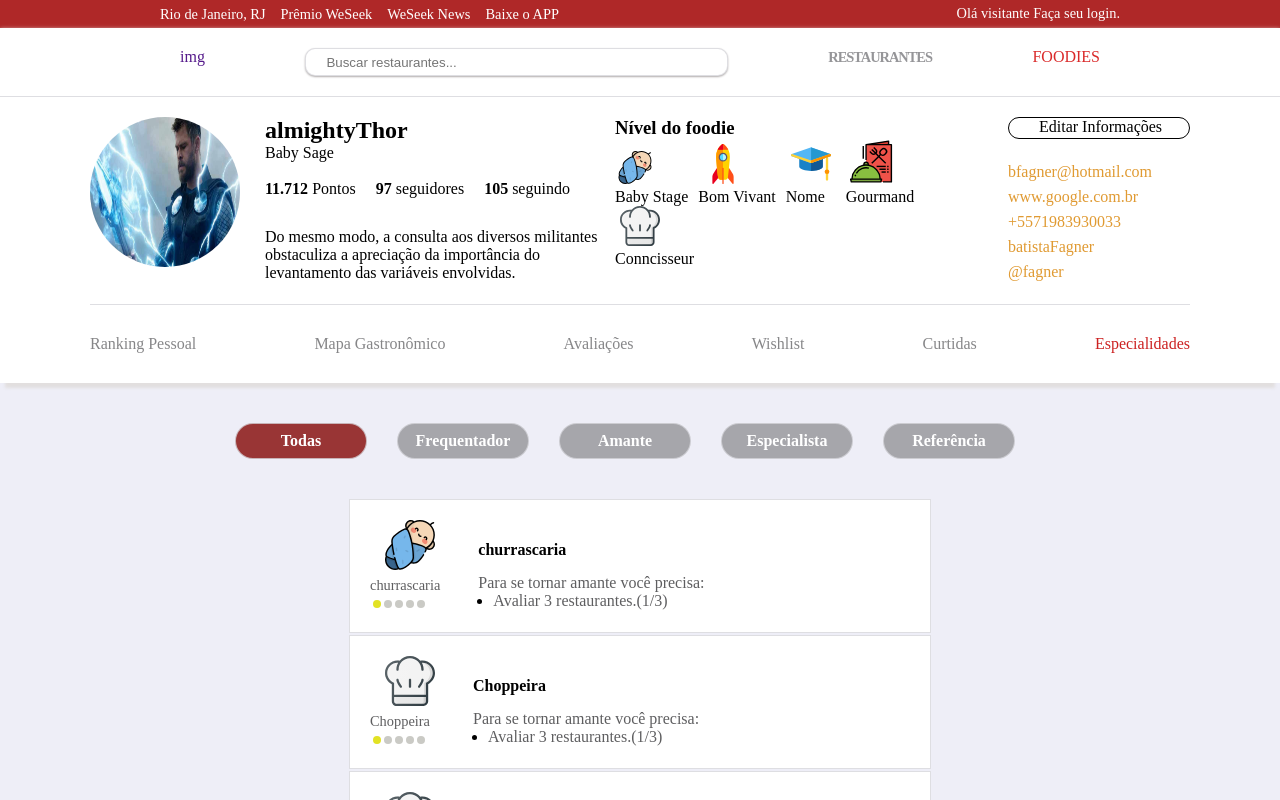
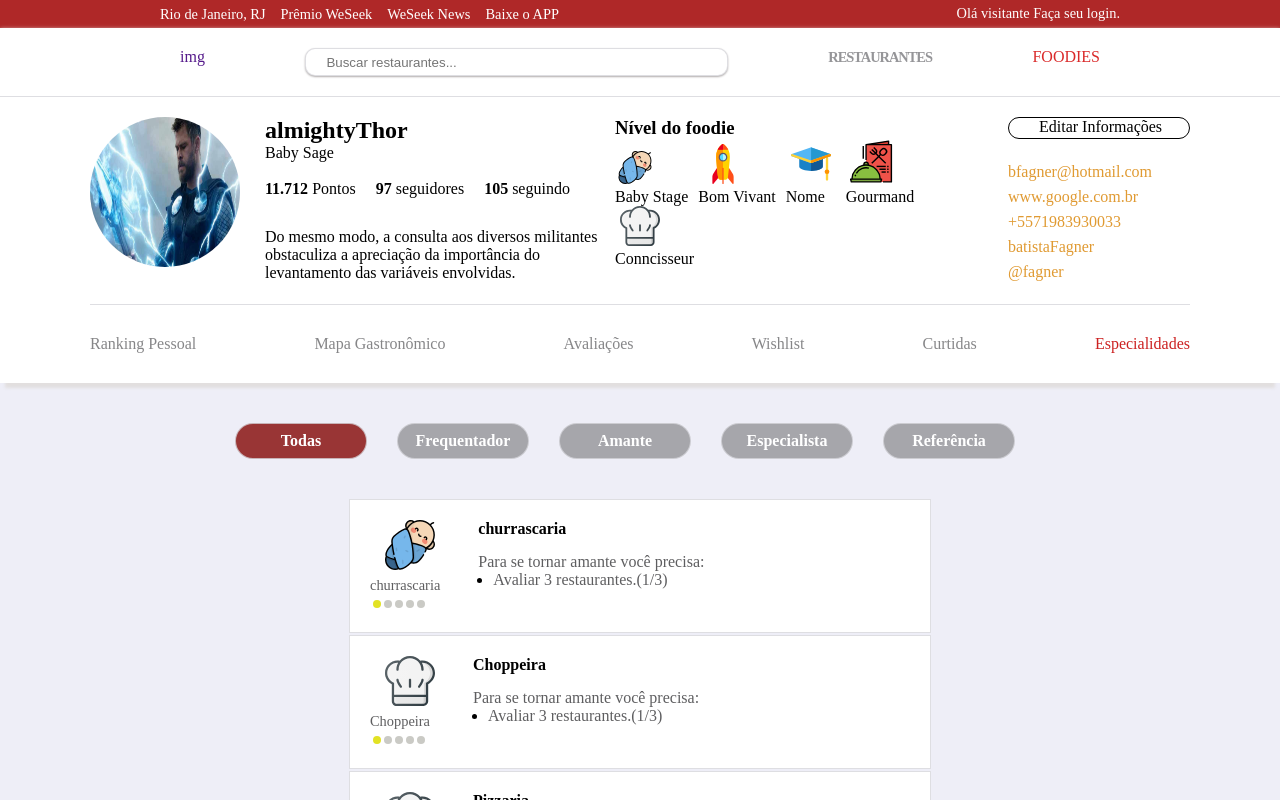
Before and after one commit to fafa1/PageDeliveryPerfil, a Vue app: page / in a window 1280 px wide. Shown: the top 800 px of the page. Built offline with nearby package versions, Linux system fonts and the light colour scheme.

Commit message:
reset css

```diff
--- a/src/App.vue
+++ b/src/App.vue
@@ -18,7 +18,7 @@ export default {
   margin: 0 auto;
   max-width: 960px;
 } */
-body, h1, h2, h3, ul, li, p {
+body, h1, h2, h3, h4, ul, li, p {
   margin: 0;
   padding: 0;
 }
```
